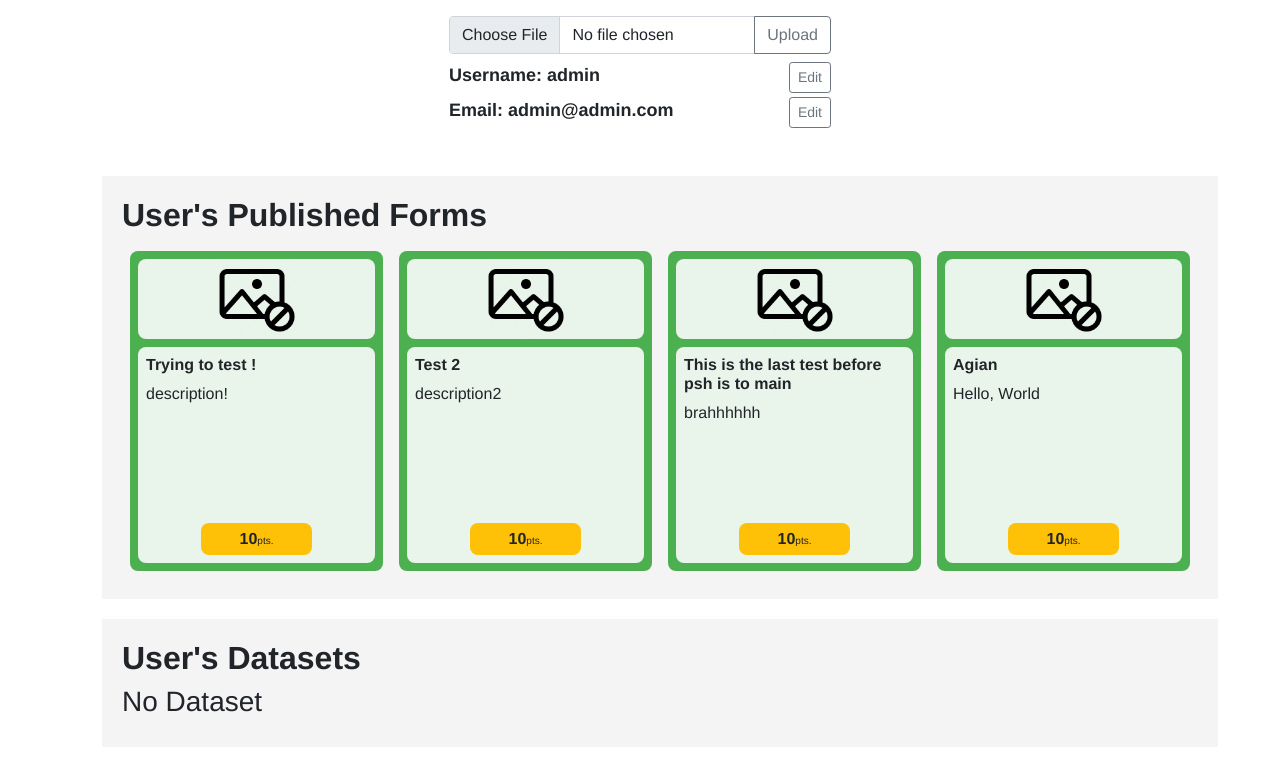
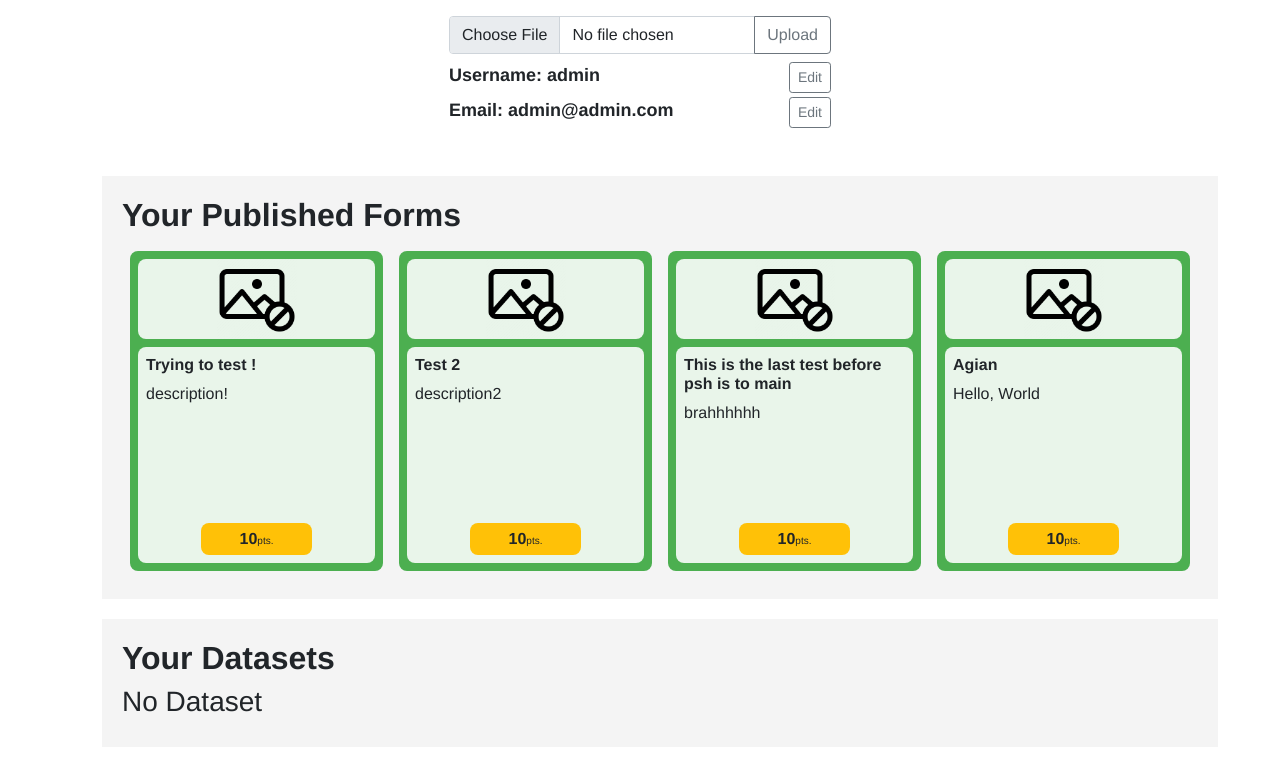
Before and after one commit to ChindanaiR/FormHubProject, a Django app: page /account/ in a window 1280 px wide. Shown: the part 509-1276 px from the top of the page. Run offline with Django 5.2, Linux system fonts and the light colour scheme; a user stored in the database is signed in; data comes from the database, SQL or seed files in the repository; both versions use the stored data as it was after the commit.

Commit message:
minor update

```diff
--- a/templates/userprofile/index.html
+++ b/templates/userprofile/index.html
@@ -39,7 +39,7 @@
 
     <!-- user's forms -->
     <div class="container" id="user-prof-forms">
-        <h2><strong>User's Published Forms</strong></h2>
+        <h2><strong>Your Published Forms</strong></h2>
         <div class="all-forms d-flex flex-row flex-wrap">
             {% for form in user_forms %}
                 <div class="form-card p-2 d-flex flex-column col-sm-6 col-md-4 col-lg-3" data-code="{{ form.id }}">
@@ -66,7 +66,7 @@
 
     <!-- user's bought datasets -->
     <div class="container" id="user-prof-forms">
-        <h2><strong>User's Datasets</strong></h2>
+        <h2><strong>Your Datasets</strong></h2>
         <div class="all-forms d-flex flex-row flex-wrap">
             {% for dataset in user_datasets %}
                 <div class="form-card p-2 d-flex flex-column col-sm-6 col-md-4 col-lg-3" data-code="{{ form.id }}">
--- a/userprofile/models.py
+++ b/userprofile/models.py
@@ -9,7 +9,7 @@ class PointTransaction(models.Model):
     form_id = models.ForeignKey(Form, on_delete = models.CASCADE, null = True)
 
 class RedeemItem(models.Model):
-    redeem_code = models.CharField(max_length=3) # DCT, PRZ, 100, 300, 500
+    redeem_code = models.CharField(max_length=3) # DCT, PRZ, CSH, DST
     description = models.CharField(max_length=150) # details
     point = models.IntegerField()
 
--- a/userprofile/views.py
+++ b/userprofile/views.py
@@ -10,7 +10,7 @@ import os
 
 from .models import *
 
-
+@login_required
 def index(request):
     user = User.objects.get(pk = request.user.id)
 
@@ -22,22 +22,22 @@ def index(request):
     num_responses = len(responses)
 
     if num_responses >= 50:
-         rank = 'https://icons.iconarchive.com/icons/iconarchive/badge-trophy/256/Badge-Trophy-21-icon.png'
+        rank = 'https://icons.iconarchive.com/icons/iconarchive/badge-trophy/256/Badge-Trophy-21-icon.png'
     elif num_responses >= 25:
-         rank = 'https://icons.iconarchive.com/icons/iconarchive/badge-trophy/256/Badge-Trophy-Diamond-4-icon.png'
+        rank = 'https://icons.iconarchive.com/icons/iconarchive/badge-trophy/256/Badge-Trophy-Diamond-4-icon.png'
     else:
-         rank = 'https://icons.iconarchive.com/icons/iconarchive/badge-trophy/256/Badge-Trophy-Rubin-2-icon.png'
+        rank = 'https://icons.iconarchive.com/icons/iconarchive/badge-trophy/256/Badge-Trophy-Rubin-2-icon.png'
 
     # Bought Datasets
-    user_datasets = PointTransaction.objects.filter(user_id=user, point__lt = 0)
+    dataset_transaction = PointTransaction.objects.filter(user_id=user, point__lt = 0)
+    user_datasets = Form.objects.filter(id__in = dataset_transaction)
 
     return render(request, "userprofile/index.html",
-                  {"id":user.id,
-                   "userpic":user.profile_img,
-                   "user_forms":user_forms,
-                   "rank": rank,
-                   "user_datasets": user_datasets}
-                   )
+                    {"id":user.id,
+                    "userpic":user.profile_img,
+                    "user_forms":user_forms,
+                    "rank": rank,
+                    "user_datasets": user_datasets})
 
 
 # API
@@ -93,7 +93,6 @@ def upload_pic(request):
         image_update = request.FILES.get("img")
         print(image_update)
 
-
 # ระบุตำแหน่งของไฟล์ที่ต้องการลบ
         file_path = f"{request.user.profile_img}"
         print(file_path)
```
Also changed, not shown: db.sqlite3, static/userprofile/imgs/6_jimmy_qiUY7RM.jpg (added).
